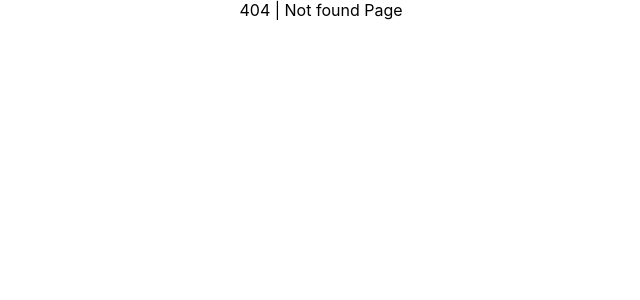
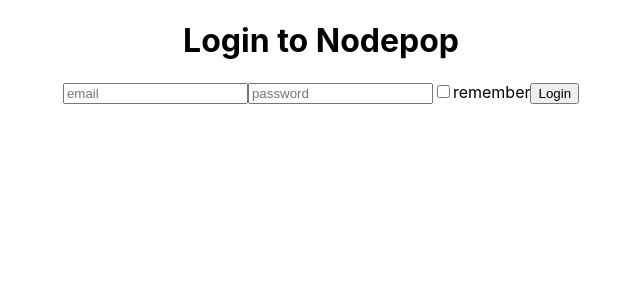
Before and after one commit to Bracth/nodepopReact, a React (Create React App) app: page /login in a window 1280 px wide. Before the commit this address led to /404. Shown: the top 300 px of the page, without its empty margins (319-959 px from the left). Built offline with nearby package versions, Linux system fonts and the light colour scheme.

Commit message:
Login logic and call to the api

```diff
--- a/package.json
+++ b/package.json
@@ -6,6 +6,7 @@
     "@testing-library/jest-dom": "^5.16.2",
     "@testing-library/react": "^12.1.4",
     "@testing-library/user-event": "^13.5.0",
+    "axios": "^0.26.1",
     "react": "^17.0.2",
     "react-dom": "^17.0.2",
     "react-router": "^6.2.2",
--- a/src/App.jsx
+++ b/src/App.jsx
@@ -1,13 +1,14 @@
 import {Routes, Route, Navigate} from "react-router-dom"
 
 import "./App.css";
-import LoginPage from "./components/auth/LoginPage";
+import LoginPage from "./components/auth/login-page/LoginPage";
 
 function App() {
   return (
     <div className="App">
       <Routes>
-        <Route path="/" element={<LoginPage />} />
+        <Route path="/" element={<h1>Welcome to Nodepop</h1>}></Route>
+        <Route path="/login" element={<LoginPage />} />
         <Route path="/404" element={<div> 404 | Not found Page</div>}></Route>
         <Route path="*" element={<Navigate to="/404"/>}></Route>
       </Routes>
--- /dev/null
+++ b/src/api/client.js
@@ -0,0 +1,21 @@
+import axios from "axios";
+
+const client = axios.create({
+  baseURL: "http://localhost:3001/api",
+});
+
+client.interceptors.response.use(
+  (response) => response.data,
+  (error) => {
+    if (!error.response) {
+      return Promise.reject({ message: error.message });
+    }
+    return Promise.reject({
+      message: error.response.statusText,
+      ...error.response,
+      ...error.response.data,
+    });
+  }
+);
+
+export default client;
--- a/src/components/auth/LoginPage.jsx
+++ /dev/null
@@ -1,5 +0,0 @@
-function LoginPage() {
-    return <h1>Hello </h1>
-}
-
-export default LoginPage;
--- /dev/null
+++ b/src/components/auth/login-page/LoginPage.jsx
@@ -0,0 +1,45 @@
+import {useState} from "react"
+import { login } from "../service";
+
+function LoginPage() {
+
+    const [credentials, setCredentials] = useState({
+        email: "",
+        password: "",
+        remember: false
+    });
+
+    const {email, password, remember} = credentials
+
+    const handleChange = (event) => {
+        setCredentials(credentials => ({
+            ...credentials,
+            [event.target.name]:
+                event.target.type === "checkbox"
+                    ? event.target.checked
+                    : event.target.value,
+        }))
+    }
+
+    const handleSubmit = async (event) => {
+        event.preventDefault();
+        try {
+        await login(credentials);
+        } catch (error) {
+            console.log(error.message)
+        }
+    }
+
+    return <main>
+        <h1>Login to Nodepop</h1>
+        <form onSubmit={handleSubmit}>
+            <input type="text" placeholder="email" name="email" value={email} onChange={handleChange}/>
+            <input type="password" placeholder="password" name="password" value={password} onChange={handleChange}/>
+            <input type="checkbox" name="remember" value="remember" checked={remember} onChange={handleChange}/>
+            <label htmlFor="remember">remember</label>
+            <button>Login</button>
+        </form>
+    </main>
+}
+
+export default LoginPage;
--- /dev/null
+++ b/src/components/auth/service.js
@@ -0,0 +1,10 @@
+import client from "../../api/client";
+
+export const login = async ({ remember, ...credentials }) => {
+  try {
+    const acessToken = await client.post("/auth/login", credentials);
+    console.log(acessToken);
+  } catch (error) {
+    console.log(error.message);
+  }
+};
```
Also changed, not shown: 2 other files (tests, documents, lock files or other folders).
